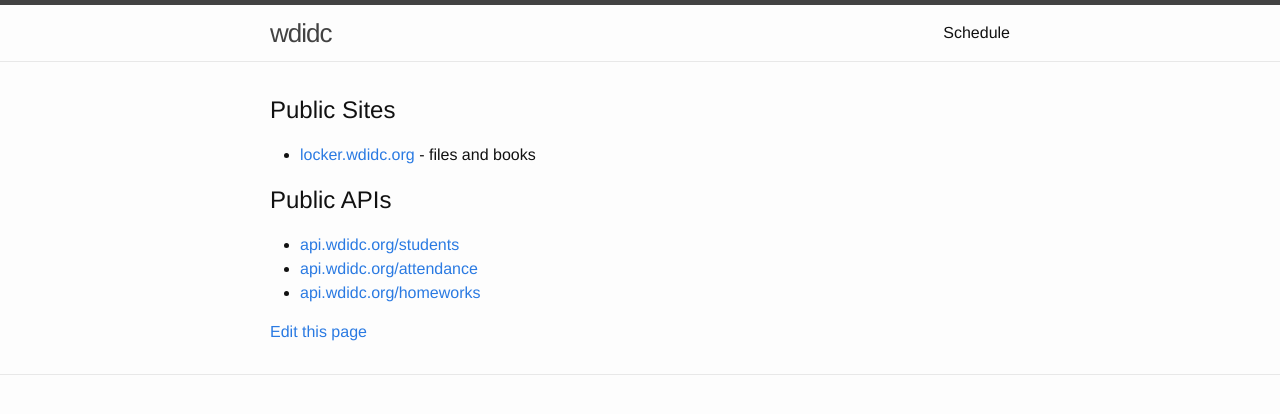
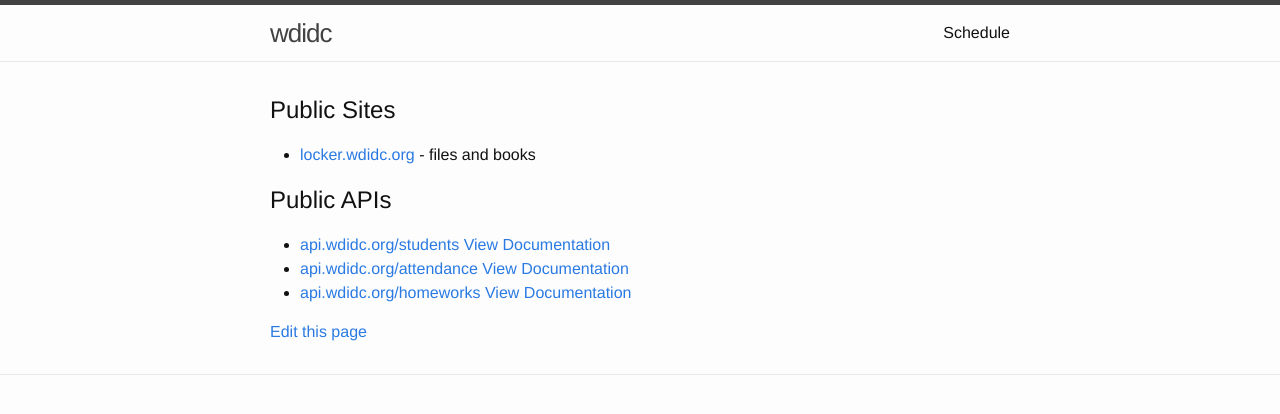
Before and after one commit to wdidc/wdidc.org, a Jekyll site: the page built from index.html, in a window 1280 px wide. Shown: the top 414 px of the page. Built offline with Jekyll 4.4.1, drawn with Linux system fonts in a browser that asks for light colours.

Commit message:
add links to documentation

```diff
--- a/index.html
+++ b/index.html
@@ -13,12 +13,15 @@ layout: default
   <ul>
     <li>
       <a href='http://api.wdidc.org/students'>api.wdidc.org/students</a>
+      <a href='https://github.com/wdidc/api-students'>View Documentation</a>
     </li>
     <li>
       <a href='http://api.wdidc.org/attendance'>api.wdidc.org/attendance</a>
+      <a href='https://github.com/wdidc/api-attendance'>View Documentation</a>
     </li>
     <li>
       <a href='http://api.wdidc.org/homeworks'>api.wdidc.org/homeworks</a>
+      <a href='https://github.com/wdidc/api-homework'>View Documentation</a>
     </li>
   </ul>
 </div>
```
